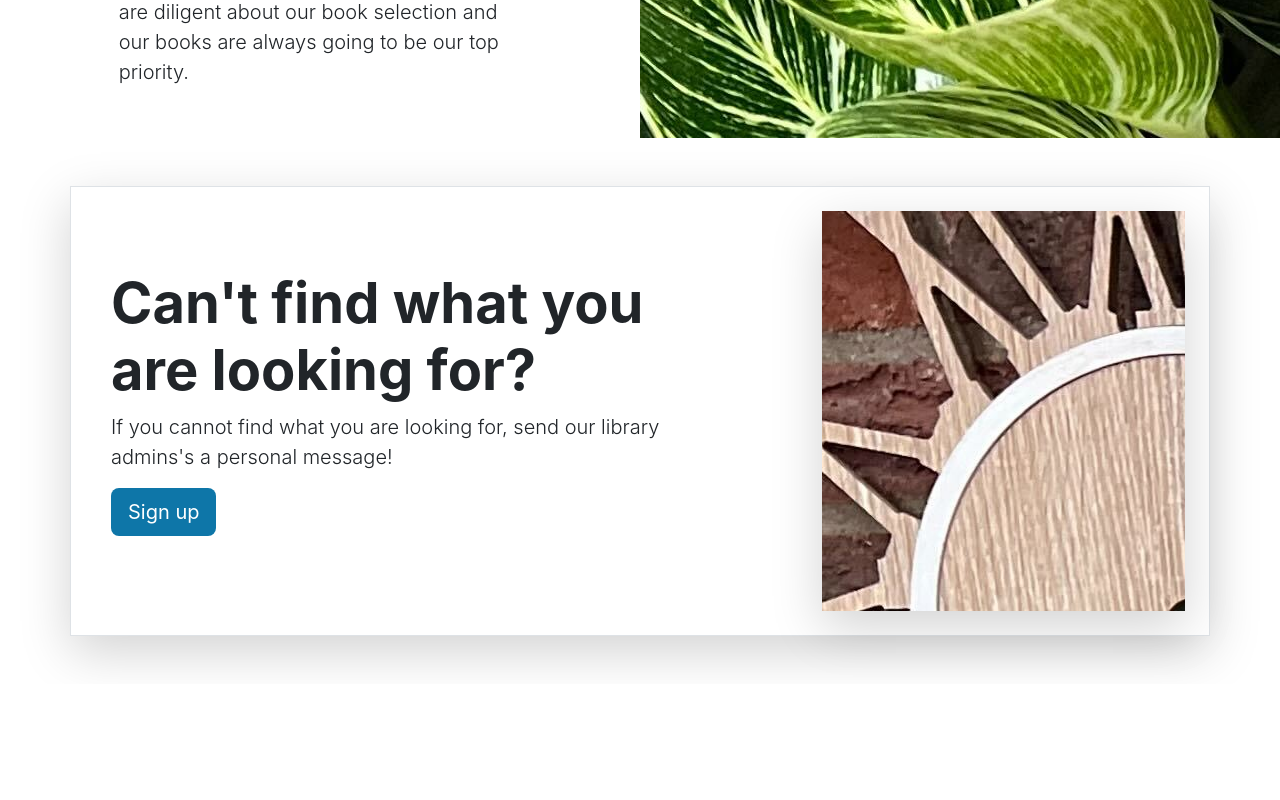
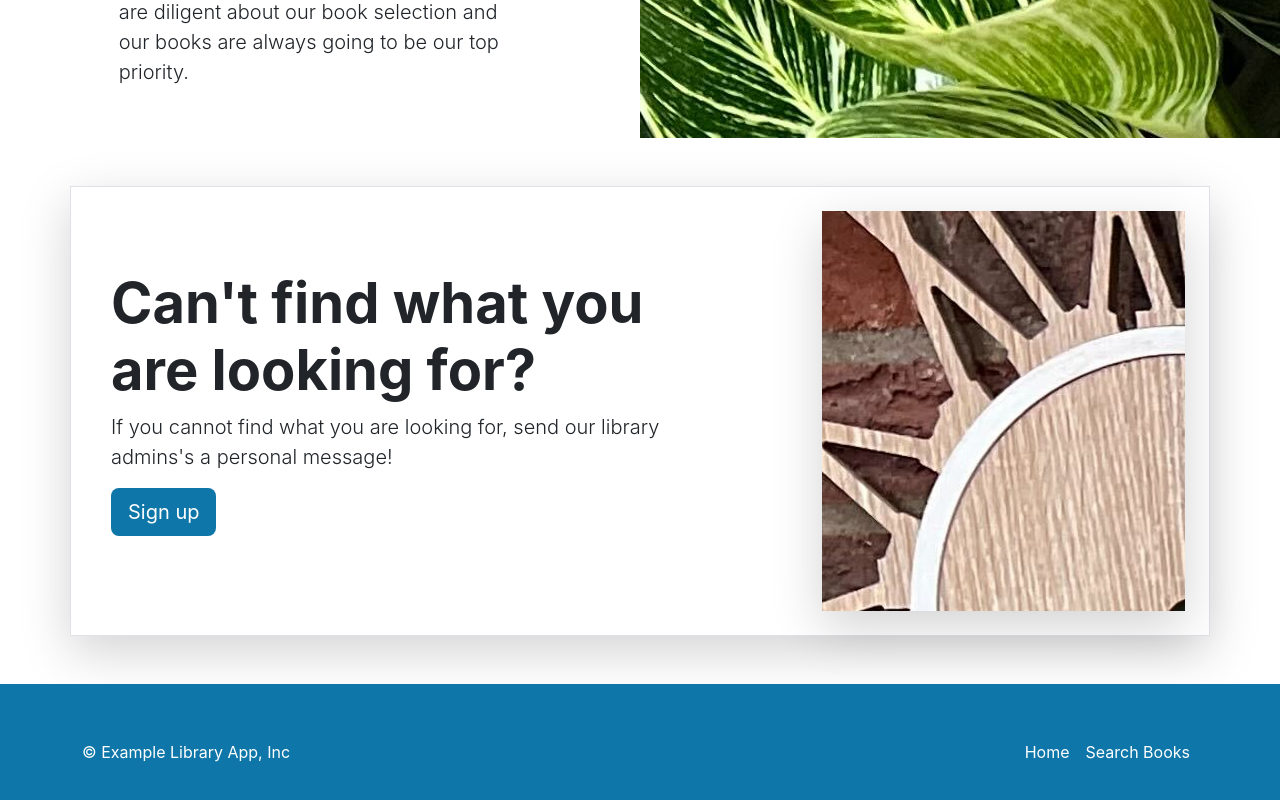
Before and after one commit to shelvy00/library-ui, a React (Create React App) app: page / in a window 1280 px wide. Shown: the part 1786-2586 px from the top of the page. Before the commit the page ends 2470 px from the top, so only its background shows below. Built offline with nearby package versions, Linux system fonts and the light colour scheme.

Commit message:
added footer component and refactor App.tsx

```diff
--- a/src/App.tsx
+++ b/src/App.tsx
@@ -1,21 +1,15 @@
 import React from "react";
 import "./App.css";
-import Carousel from "./layouts/HomePage/Carousel";
-import ExploreTopBooks from "./layouts/HomePage/ExploreTopBooks";
-import Heros from "./layouts/HomePage/Heros";
-import LibraryServices from "./layouts/HomePage/LibraryServices";
+import Homepage from "./layouts/HomePage/Homepage";
+import Footer from "./layouts/NavbarAndFooter/Footer";
 import Navbar from "./layouts/NavbarAndFooter/Navbar";
 
-function App() {
+export const App = () => {
   return (
     <div>
       <Navbar />
-      <ExploreTopBooks />
-      <Carousel />
-      <Heros />
-      <LibraryServices />
+      <Homepage />
+      <Footer />
     </div>
   );
-}
-
-export default App;
+};
--- /dev/null
+++ b/src/layouts/HomePage/Homepage.tsx
@@ -0,0 +1,18 @@
+import React from "react";
+import Carousel from "./componenets/Carousel";
+import ExploreTopBooks from "./componenets/ExploreTopBooks";
+import Heros from "./componenets/Heros";
+import LibraryServices from "./componenets/LibraryServices";
+
+const Homepage = () => {
+  return (
+    <>
+      <ExploreTopBooks />
+      <Carousel />
+      <Heros />
+      <LibraryServices />
+    </>
+  );
+};
+
+export default Homepage;
--- a/src/layouts/HomePage/Returnbook.tsx
+++ /dev/null
@@ -1,18 +0,0 @@
-import React from 'react'
-
-const Returnbook = () => {
-  return (
-   <div>
-      <div className="col-xs-6 col-sm-6 col-md-4 col-lg-3 mb-3">
-            <div className="text-center">
-                <img src={require('./../../Images/BooksImages/book-luv2code-1000.png')} width="151" height="233" alt="book" />
-                <h6 className="mt-2">Book</h6>
-                <p>Luv2Code</p>
-                <a className="btn main-color text-white" href="#">Reserve</a>
-            </div>
-      </div>
-    </div>
-  )
-}
-
-export default Returnbook
--- /dev/null
+++ b/src/layouts/HomePage/componenets/Returnbook.tsx
@@ -0,0 +1,25 @@
+import React from "react";
+
+const Returnbook = () => {
+  return (
+    <div>
+      <div className="col-xs-6 col-sm-6 col-md-4 col-lg-3 mb-3">
+        <div className="text-center">
+          <img
+            src={require("./../../../Images/BooksImages/book-luv2code-1000.png")}
+            width="151"
+            height="233"
+            alt="book"
+          />
+          <h6 className="mt-2">Book</h6>
+          <p>Luv2Code</p>
+          <a className="btn main-color text-white" href="#">
+            Reserve
+          </a>
+        </div>
+      </div>
+    </div>
+  );
+};
+
+export default Returnbook;
--- a/src/layouts/NavbarAndFooter/Footer.tsx
+++ b/src/layouts/NavbarAndFooter/Footer.tsx
@@ -1,7 +1,23 @@
 import React from "react";
 
 const Footer = () => {
-  return <div>Footer</div>;
+  return (
+    <div className="main-color">
+      <footer className="container d-flex flex-wrap justify-content-between align-items-center py-5 main-color">
+        <p className="col-md-4 mb-0 text-white">© Example Library App, Inc</p>
+        <ul className="nav navbar-dark col-md-4 justify-content-end">
+          <li className="nav-item">
+            <a className="nav-link px-2 text-white">Home</a>
+          </li>
+          <li className="nav-item">
+            <a href="#" className="nav-link px-2 text-white">
+              Search Books
+            </a>
+          </li>
+        </ul>
+      </footer>
+    </div>
+  );
 };
 
 export default Footer;
```
Also changed, not shown: src/index.tsx (+5 -5 lines), src/layouts/HomePage/componenets/Carousel.tsx (renamed from src/layouts/HomePage/Carousel.tsx), src/layouts/HomePage/componenets/ExploreTopBooks.tsx (renamed from src/layouts/HomePage/ExploreTopBooks.tsx), src/layouts/HomePage/componenets/Heros.tsx (renamed from src/layouts/HomePage/Heros.tsx), src/layouts/HomePage/componenets/LibraryServices.tsx (renamed from src/layouts/HomePage/LibraryServices.tsx).
